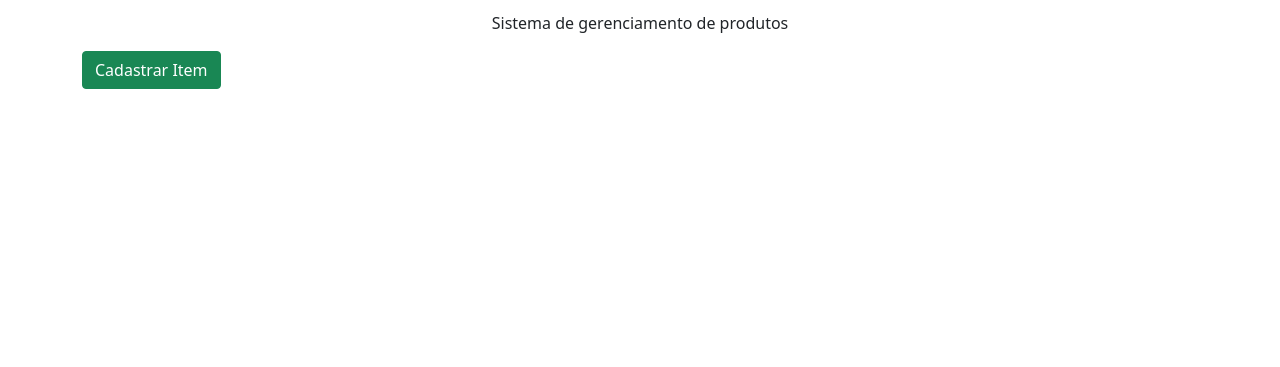
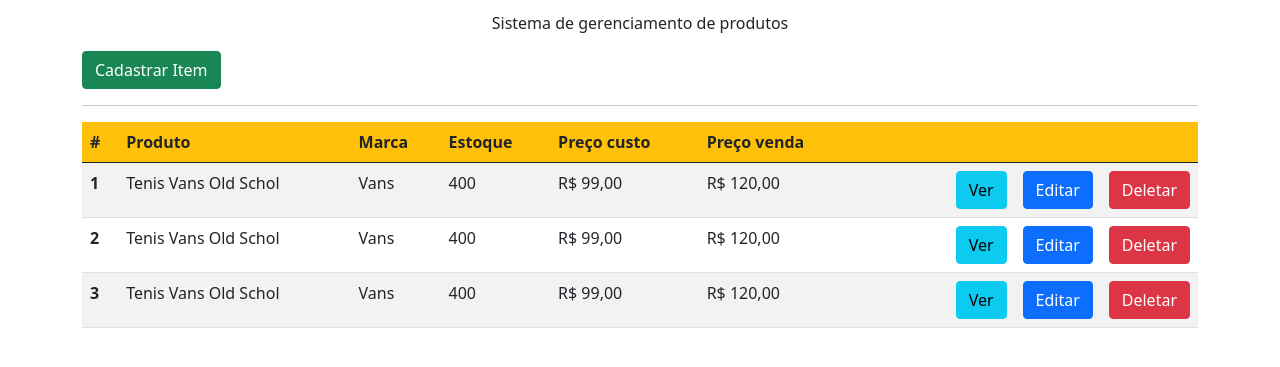
Before and after one commit to brunonogueirafs/algaritmo-javascript, a plain HTML site: page aula-20-07-2024/assents/index.html in a window 1280 px wide. Shown: the part 63-430 px from the top of the page. Drawn offline with nearby package versions, Linux system fonts and the light colour scheme; files that its build step writes are made by us from their sources; files whose address does not match are found by name.

```diff
--- a/aula-20-07-2024/assents/index.html
+++ b/aula-20-07-2024/assents/index.html
@@ -129,9 +129,63 @@
             </div>
           </div>
         </div>
+        <hr />
+        <table class="table table-striped">
+          <thead class="bg-warning">
+            <tr>
+              <th scope="col">#</th>
+              <th scope="col">Produto</th>
+              <th scope="col">Marca</th>
+              <th scope="col">Estoque</th>
+              <th scope="col">Preço custo</th>
+              <th scope="col">Preço venda</th>
+              <th></th>
+            </tr>
+          </thead>
+          <tbody>
+            <tr>
+              <th scope="row">1</th>
+              <td>Tenis Vans Old Schol</td>
+              <td>Vans</td>
+              <td>400</td>
+              <td>R$ 99,00</td>
+              <td>R$ 120,00</td>
+              <td class="d-flex justify-content-end gap-3">
+                <button class="btn btn-info">Ver</button>
+                <button class="btn btn-primary">Editar</button>
+                <button class="btn btn-danger">Deletar</button>
+              </td>
+            </tr>
+            <tr>
+              <th scope="row">2</th>
+              <td>Tenis Vans Old Schol</td>
+              <td>Vans</td>
+              <td>400</td>
+              <td>R$ 99,00</td>
+              <td>R$ 120,00</td>
+              <td class="d-flex justify-content-end gap-3">
+                <button class="btn btn-info">Ver</button>
+                <button class="btn btn-primary">Editar</button>
+                <button class="btn btn-danger">Deletar</button>
+              </td>
+            </tr>
+            <tr>
+              <th scope="row">3</th>
+              <td>Tenis Vans Old Schol</td>
+              <td>Vans</td>
+              <td>400</td>
+              <td>R$ 99,00</td>
+              <td>R$ 120,00</td>
+              <td class="d-flex justify-content-end gap-3">
+                <button class="btn btn-info">Ver</button>
+                <button class="btn btn-primary">Editar</button>
+                <button class="btn btn-danger">Deletar</button>
+              </td>
+            </tr>
+          </tbody>
+        </table>
       </div>
     </div>
-
     <script
       src="https://cdnjs.cloudflare.com/ajax/libs/bootstrap/5.0.1/js/bootstrap.min.js"
       integrity="sha512-EKWWs1ZcA2ZY9lbLISPz8aGR2+L7JVYqBAYTq5AXgBkSjRSuQEGqWx8R1zAX16KdXPaCjOCaKE8MCpU0wcHlHA=="
```
